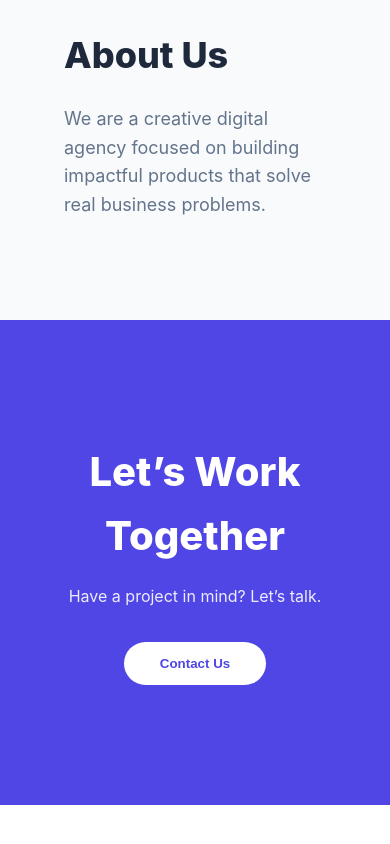
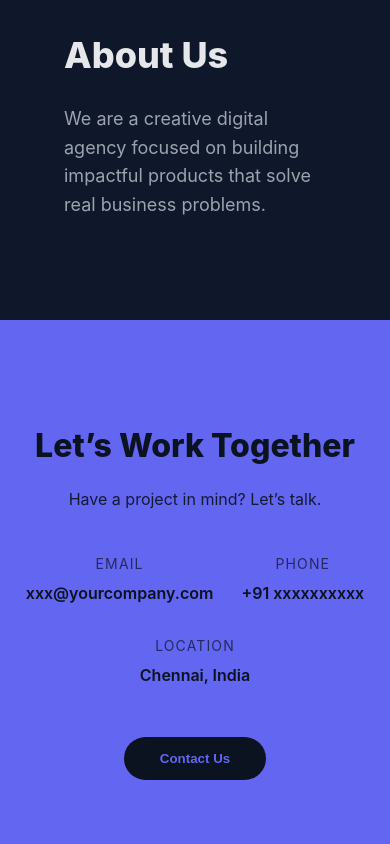
Before and after one commit to Mohan0403/React, a React app in the folder BusinessWeb/BusinessWebApp/: page / in a window 390 px wide. Shown: the part 3001-3845 px from the top of the page. Before the commit the page ends 3806 px from the top, so only its background shows below. Built offline with nearby package versions, Linux system fonts and the light colour scheme; the HTML template or start-up script is replaced by a standard one.

Commit message:
Change color theme

```diff
--- a/BusinessWeb/BusinessWebApp/src/components/Contact/Contact.jsx
+++ b/BusinessWeb/BusinessWebApp/src/components/Contact/Contact.jsx
@@ -6,6 +6,23 @@ export default function Contact() {
       <h2>Let’s Work Together</h2>
       <p>Have a project in mind? Let’s talk.</p>
 
+      <div className={styles.details}>
+        <div className={styles.item}>
+          <span className={styles.label}>Email</span>
+          <span className={styles.value}>xxx@yourcompany.com</span>
+        </div>
+
+        <div className={styles.item}>
+          <span className={styles.label}>Phone</span>
+          <span className={styles.value}>+91 xxxxxxxxxx</span>
+        </div>
+
+        <div className={styles.item}>
+          <span className={styles.label}>Location</span>
+          <span className={styles.value}>Chennai, India</span>
+        </div>
+      </div>
+
       <button className={styles.cta}>Contact Us</button>
     </section>
   );
--- a/BusinessWeb/BusinessWebApp/src/components/Contact/Contact.module.css
+++ b/BusinessWeb/BusinessWebApp/src/components/Contact/Contact.module.css
@@ -15,8 +15,37 @@
   opacity: 0.9;
 }
 
+/* CONTACT DETAILS */
+.details {
+  margin-top: 40px;
+  display: flex;
+  justify-content: center;
+  gap: 48px;
+  flex-wrap: wrap;
+}
+
+.item {
+  display: flex;
+  flex-direction: column;
+  align-items: center;
+}
+
+.label {
+  font-size: 14px;
+  text-transform: uppercase;
+  letter-spacing: 0.08em;
+  opacity: 0.7;
+}
+
+.value {
+  margin-top: 6px;
+  font-size: 18px;
+  font-weight: 600;
+}
+
+/* CTA BUTTON */
 .cta {
-  margin-top: 32px;
+  margin-top: 48px;
   padding: 14px 36px;
   background: var(--white);
   color: var(--primary);
@@ -24,4 +53,29 @@
   border: none;
   font-weight: 600;
   cursor: pointer;
+  transition: transform 0.25s ease, box-shadow 0.25s ease;
 }
+
+.cta:hover {
+  transform: translateY(-2px);
+  box-shadow: 0 12px 30px rgba(0, 0, 0, 0.25);
+}
+
+/* RESPONSIVE */
+@media (max-width: 768px) {
+  .contact {
+    padding: 100px 24px;
+  }
+
+  .contact h2 {
+    font-size: 32px;
+  }
+
+  .details {
+    gap: 28px;
+  }
+
+  .value {
+    font-size: 16px;
+  }
+}
--- a/BusinessWeb/BusinessWebApp/src/components/Navbar/Navbar.module.css
+++ b/BusinessWeb/BusinessWebApp/src/components/Navbar/Navbar.module.css
@@ -8,12 +8,11 @@
   justify-content: space-between;
   align-items: center;
 
-  background: rgba(255, 255, 255, 0.95);
-  backdrop-filter: blur(8px);
-  border-bottom: 1px solid #e5e7eb;
+  background: rgba(11, 18, 32, 0.85);
+  backdrop-filter: blur(10px);
+  border-bottom: 1px solid rgba(255, 255, 255, 0.08);
   z-index: 1000;
 }
-
 
 .logo {
   font-size: 20px;
@@ -21,7 +20,6 @@
   color: var(--primary);
   text-decoration: none;
 }
-
 
 .links {
   display: flex;
@@ -38,6 +36,8 @@
 .links a:hover {
   color: var(--primary);
 }
+
+/* Mobile Menu Button */
 .menuBtn {
   display: none;
   flex-direction: column;
@@ -48,22 +48,23 @@
 .menuBtn span {
   width: 24px;
   height: 2px;
-  background: #111;
+  background: var(--text);
   transition: 0.3s;
 }
-
 
 .menuBtn.active span:nth-child(1) {
   transform: rotate(45deg) translate(5px, 5px);
 }
+
 .menuBtn.active span:nth-child(2) {
   opacity: 0;
 }
+
 .menuBtn.active span:nth-child(3) {
   transform: rotate(-45deg) translate(5px, -5px);
 }
 
-
+/* RESPONSIVE */
 @media (max-width: 768px) {
   .nav {
     padding: 0 16px;
@@ -79,7 +80,7 @@
     left: 0;
     width: 100%;
     flex-direction: column;
-    background: white;
+    background: #020617;
     gap: 20px;
     padding: 24px 0;
     align-items: center;
--- a/BusinessWeb/BusinessWebApp/src/index.css
+++ b/BusinessWeb/BusinessWebApp/src/index.css
@@ -1,4 +1,4 @@
-/* RESET */
+
 *,
 *::before,
 *::after {
@@ -7,20 +7,27 @@
   box-sizing: border-box;
 }
 
-/* THEME */
+
 :root {
-  --white: #ffffff;
-  --primary: #4f46e5;
-  --dark: #0f172a;
-  --text: #1e293b;
-  --muted: #64748b;
-  --bg-light: #f8fafc;
+
+  --white: #0b1220;
+  --bg-light: #0f172a;
+  --dark: #020617;
+
+
+  --primary: #6366f1;
+
+
+  --text: #e5e7eb;
+  --muted: #9ca3af;
 }
+
 
 html {
   scroll-behavior: smooth;
   scroll-padding-top: 80px;
 }
+
 
 body {
   font-family: "Inter", system-ui, sans-serif;
```
